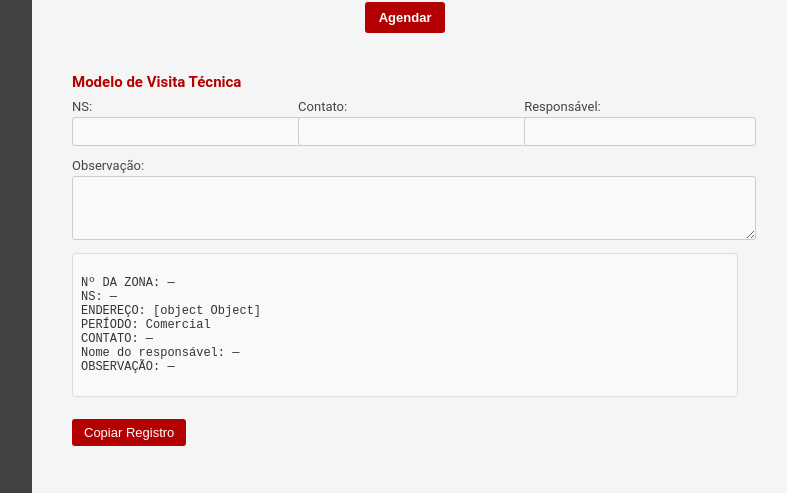
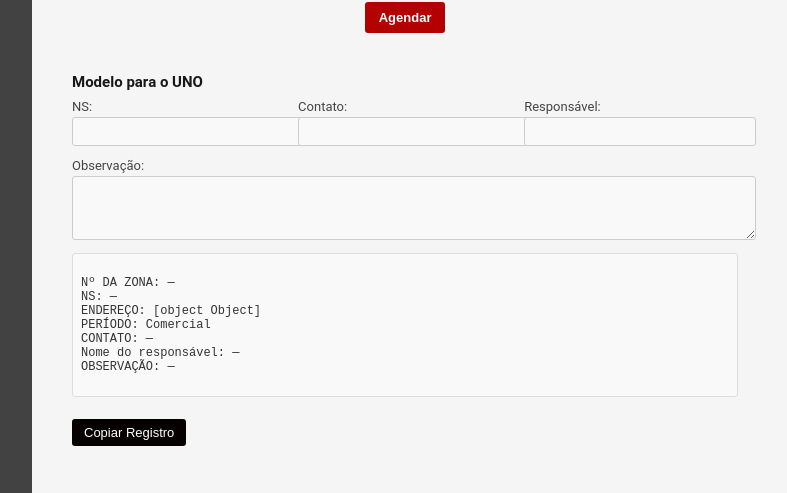
Before and after one commit to Drade-Pires/sistema-atendimento, a React (Create React App) app in the folder frontend/: page /chamados in a window 1280 px wide. Shown: the part 536-1029 px from the top of the page, without its empty margins (228-1015 px from the left). Built offline with nearby package versions, Linux system fonts and the light colour scheme; no server answers.

Commit message:
atulização do css

```diff
--- a/frontend/src/components/VisitaCompact.js
+++ b/frontend/src/components/VisitaCompact.js
@@ -24,7 +24,7 @@ OBSERVAÇÃO: ${observacao || "—"}
 
   return (
   <div className="visita-compact">
-    <h3>Modelo de Visita Técnica</h3>
+    <h3>Modelo para o UNO</h3>
 
     {/* NS, Contato e Responsável na mesma linha */}
     <div className="linha-campos">
--- a/frontend/src/styles/VisitaCompact.css
+++ b/frontend/src/styles/VisitaCompact.css
@@ -25,7 +25,7 @@
 .visita-compact h3 {
   margin-bottom: 8px;
   font-size: 15px;
-  color: #b30000; /* vermelho */
+  color: #181818; /* prreto */
 }
 
 /* campos */
@@ -65,14 +65,14 @@
   padding: 8px;
   margin-top: 10px;
   font-size: 12px;
-  color: #333;
+  color: #333333;
 }
 
 /* botão discreto */
 .visita-compact button {
   margin-top: 10px;
   padding: 6px 12px;
-  background-color: #b30000;
+  background-color: #070000;
   border: none;
   border-radius: 3px;
   color: white;
@@ -82,5 +82,5 @@
 }
 
 .visita-compact button:hover {
-  background-color: #800000;
+  background-color:  #181818;
 }
```
